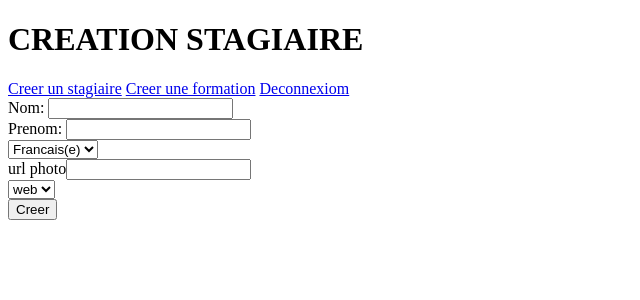
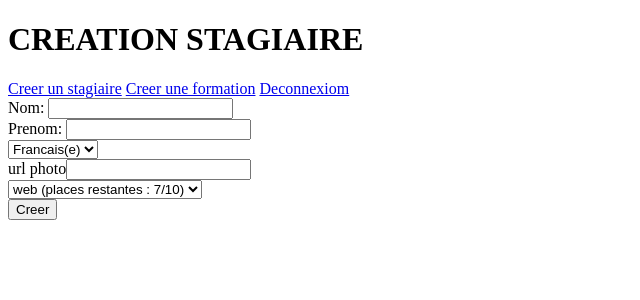
Before and after one commit to mliebaut/evaluation-PHP, a PHP site: page /form_stagiaire.php in a window 1280 px wide. Shown: the top 300 px of the page, without its empty margins (0-640 px from the left). Run offline with PHP 8.4, Linux system fonts and the light colour scheme; a user stored in the database is signed in; data comes from the database, SQL or seed files in the repository.

Commit message:
add functions count places + admin log file

```diff
--- /dev/null
+++ b/fonctions_verif_places.php
@@ -0,0 +1,39 @@
+<?php
+    require("./admin_required.php");
+
+    function count_places_picked($id_formation) {
+        require("./connexion_bdd.php");
+        // preparation de la requete pour compter le nombre de places restantes dans ma table
+        $query = 'SELECT COUNT(*) FROM `user_data` WHERE `id_formation`= ?';
+        $req = mysqli_prepare($base, $query);
+        mysqli_stmt_bind_param($req, 'i', $id_formation);
+
+        if (!mysqli_stmt_execute($req))
+        {
+            header('Location: ./login.php');
+        }
+        // recuperation du resultat
+        mysqli_stmt_bind_result($req, $nombre_places);
+        mysqli_stmt_fetch($req);
+
+        return($nombre_places);
+    }
+
+    function count_places_total($id_formation) {
+        require("./connexion_bdd.php");
+        // preparation de la requete pour compter le nombre de places choisies
+        $query = 'SELECT `places` FROM `formation` WHERE `id`= ?';
+        $req = mysqli_prepare($base, $query);
+        mysqli_stmt_bind_param($req, 'i', $id_formation);
+
+        if (!mysqli_stmt_execute($req))
+        {
+            header('Location: ./login.php');
+        }
+        // recuperation du resultat
+        mysqli_stmt_bind_result($req, $nombre_places);
+        mysqli_stmt_fetch($req);
+
+        return($nombre_places);
+    }
+?>
--- a/form_stagiaire.php
+++ b/form_stagiaire.php
@@ -10,6 +10,7 @@
     <?php
         require("./admin_required.php");
         require("./menu.php");
+        require("./fonctions_verif_places.php");
     ?>
     <form action="./create_stagiaire.php" method="POST">
         <label for="name">Nom: </label><input type="text" name="name">
@@ -25,11 +26,15 @@
         <br>
         <select name="formations">
         <?php
+
             require("./get_formations.php");
             foreach($formations as $formation) {
-                echo '<option value="', $formation['id'], '">', $formation['libelle'], '</option>';
+                $places_total = count_places_total($formation['id']);
+                $places_picked =  count_places_picked($formation['id']);
+                if ($places_total - $places_picked > 0) {
+                    echo '<option value="', $formation['id'], '">', $formation['libelle'], ' (places restantes : ', $places_total - $places_picked,'/',$places_total,')</option>';
+                }
             }
-
         ?>
         </select>
         <br>
--- a/update_stagiaire.php
+++ b/update_stagiaire.php
@@ -32,7 +32,6 @@
             foreach($formations as $formation) {
                 echo '<option value="', $formation['id'], '">', $formation['libelle'], '</option>';
             }
-            if ()
         ?>
         </select>
         <br>
```
Also changed, not shown: verif_places.php (deleted, +0 -14 lines), 1 other file.
